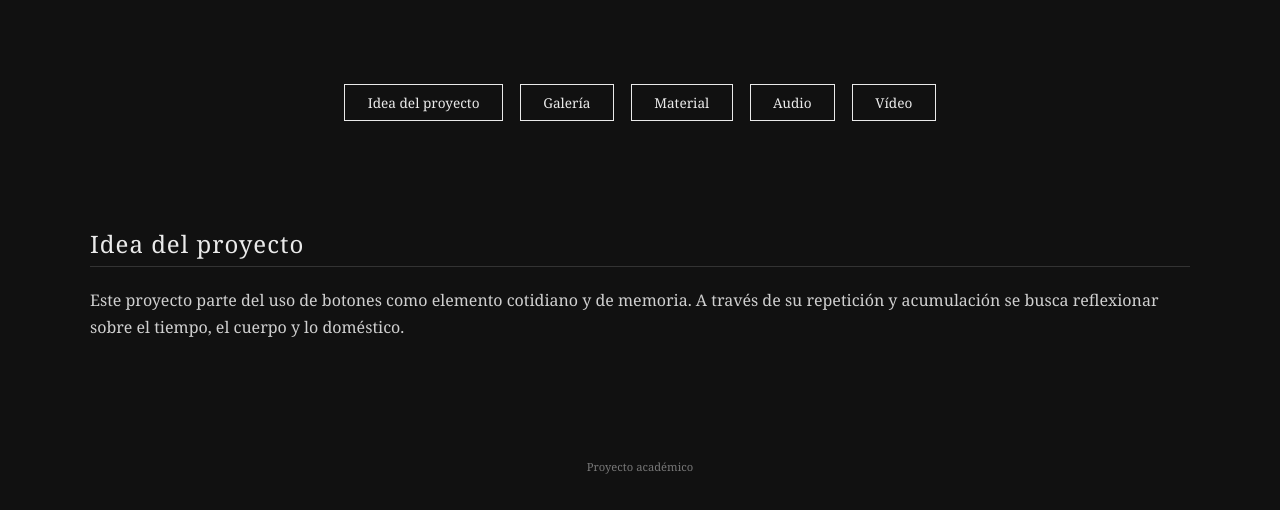
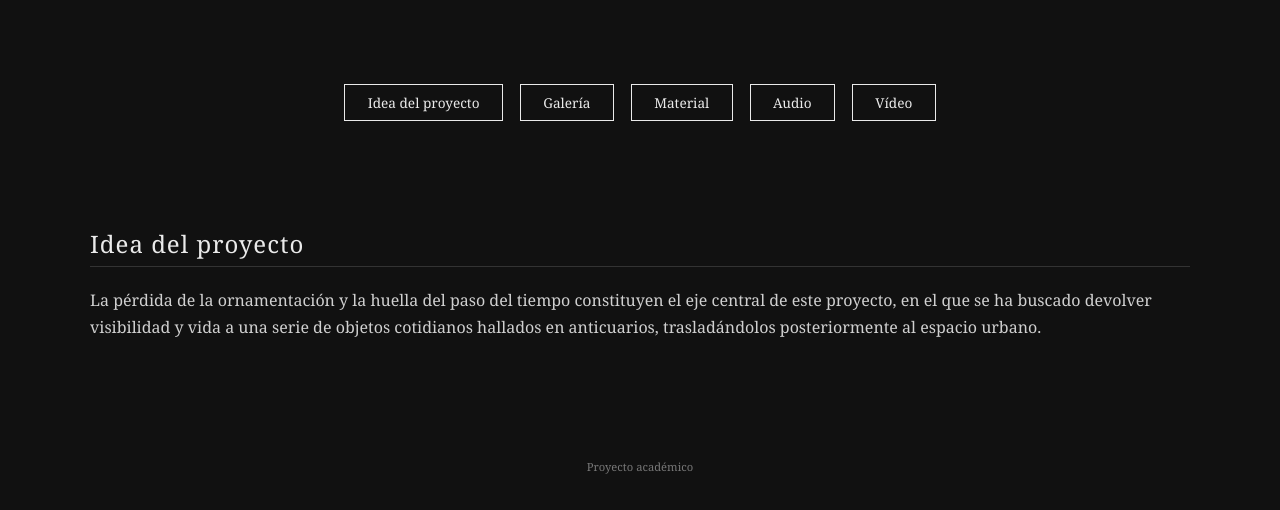
Before and after one commit to Anleo-upv/stencilsupvs, a plain HTML site: page index.html in a window 1280 px wide. Shown: the part 186-696 px from the top of the page. Drawn offline with Linux system fonts and the light colour scheme.

Commit message:
Add files via upload

```diff
--- a/index.html
+++ b/index.html
@@ -131,7 +131,7 @@
 
 <section id="idea" class="active">
   <h2>Idea del proyecto</h2>
-  <p>Este proyecto parte del uso de botones como elemento cotidiano y de memoria. A través de su repetición y acumulación se busca reflexionar sobre el tiempo, el cuerpo y lo doméstico.</p>
+  <p>La pérdida de la ornamentación y la huella del paso del tiempo constituyen el eje central de este proyecto, en el que se ha buscado devolver visibilidad y vida a una serie de objetos cotidianos hallados en anticuarios, trasladándolos posteriormente al espacio urbano.</p>
 </section>
 
 <section id="galeria">
```
